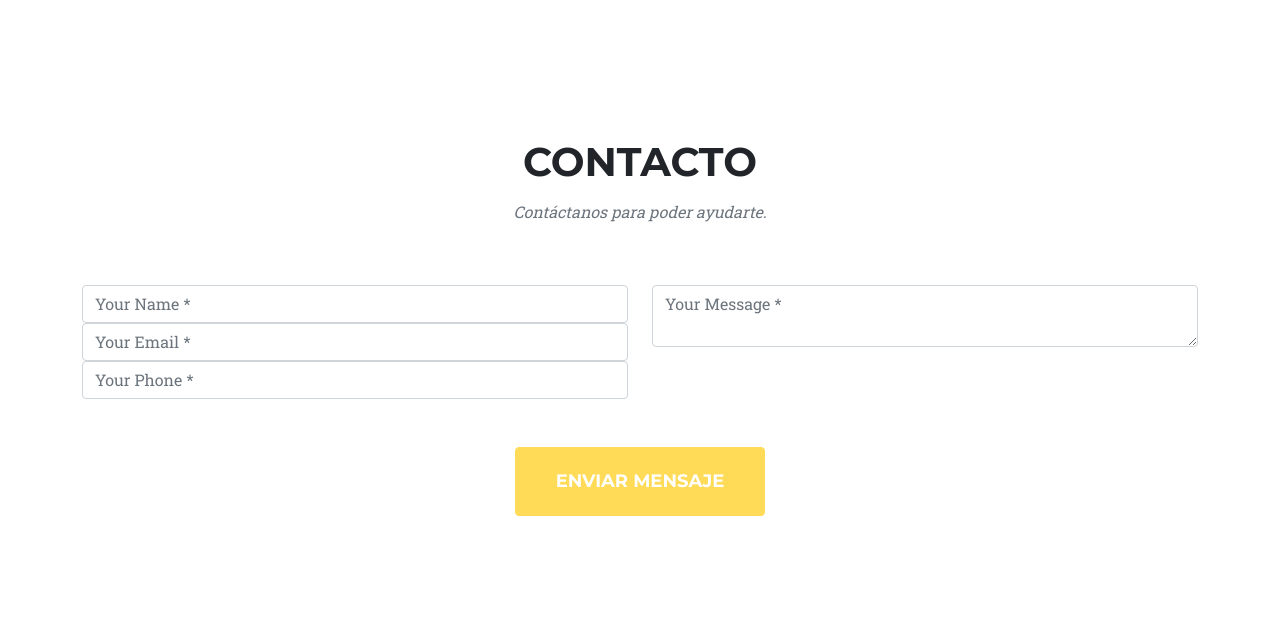
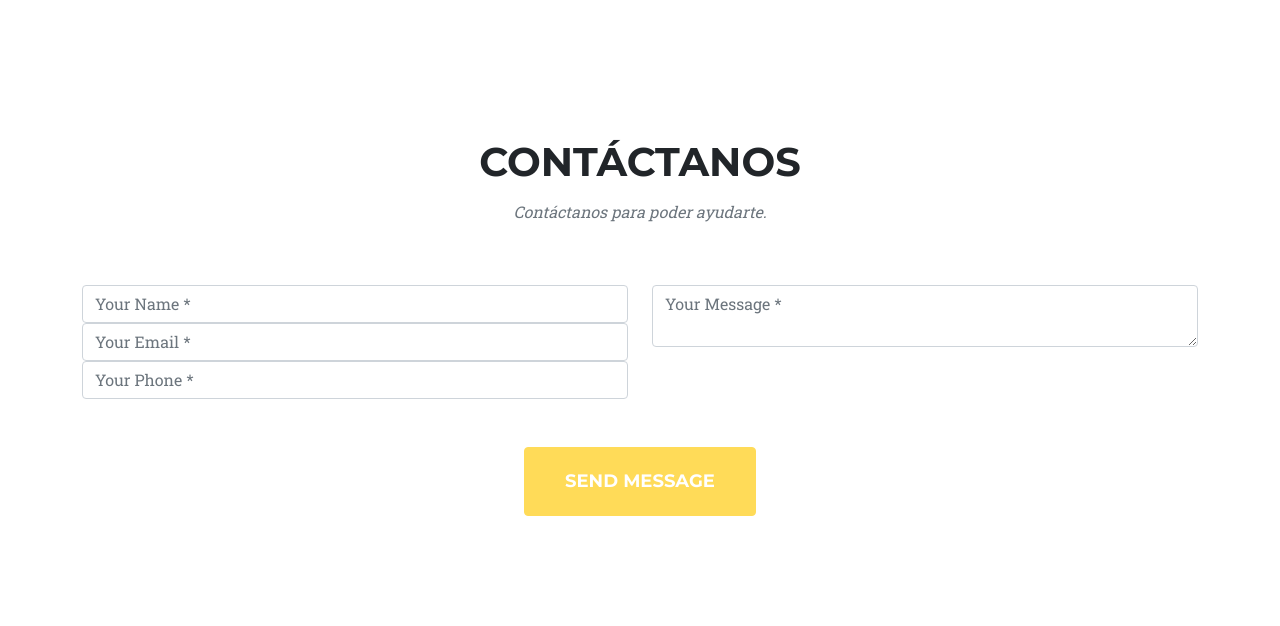
Before and after one commit to sarapedroviejo/P-gina-web-de-viajes, a plain HTML site: page index.html in a window 1280 px wide. Shown: the part 5187-5813 px from the top of the page. Drawn offline with nearby package versions, Linux system fonts and the light colour scheme.

Commit message:
Update index.html

```diff
--- a/index.html
+++ b/index.html
@@ -305,11 +305,11 @@
                 </div>
             </div>
         </div>
-         <!-- Contacto-->
+          <!-- Contacto-->
         <section class="page-section" id="Contacto">
             <div class="container">
                 <div class="text-center">
-                    <h2 class="section-heading text-uppercase">Contacto</h2>
+                    <h2 class="section-heading text-uppercase">Contáctanos</h2>
                     <h3 class="section-subheading text-muted">Contáctanos para poder ayudarte.</h3>
                 </div>
                 <!-- * * * * * * * * * * * * * * *-->
@@ -361,12 +361,13 @@
                     <!---->
                     <!-- This is what your users will see when there is-->
                     <!-- an error submitting the form-->
-                    <div class="d-none" id="submitErrorMessage"><div class="text-center text-danger mb-3">Error al enviar el mensaje</div></div>
+                    <div class="d-none" id="submitErrorMessage"><div class="text-center text-danger mb-3">Error sending message!</div></div>
                     <!-- Submit Button-->
-                    <div class="text-center"><button class="btn btn-primary btn-xl text-uppercase disabled" id="submitButton" type="submit">Enviar mensaje</button></div>
+                    <div class="text-center"><button class="btn btn-primary btn-xl text-uppercase disabled" id="submitButton" type="submit">Send Message</button></div>
                 </form>
             </div>
         </section>
+
 
         <!-- Footer-->
         <footer class="footer py-4">
```
